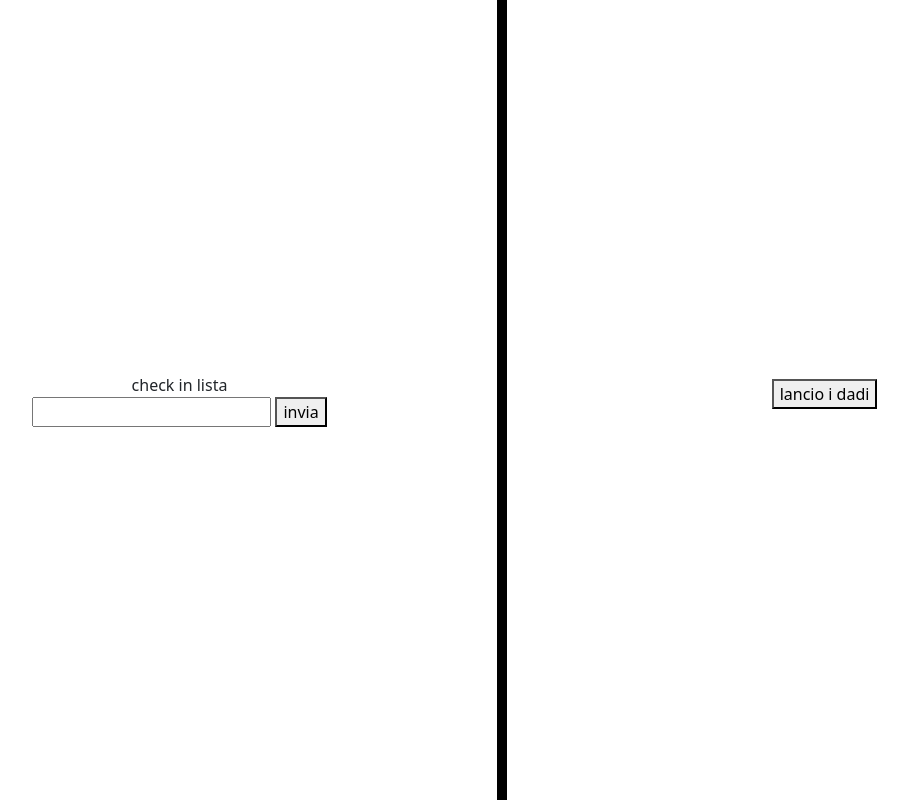
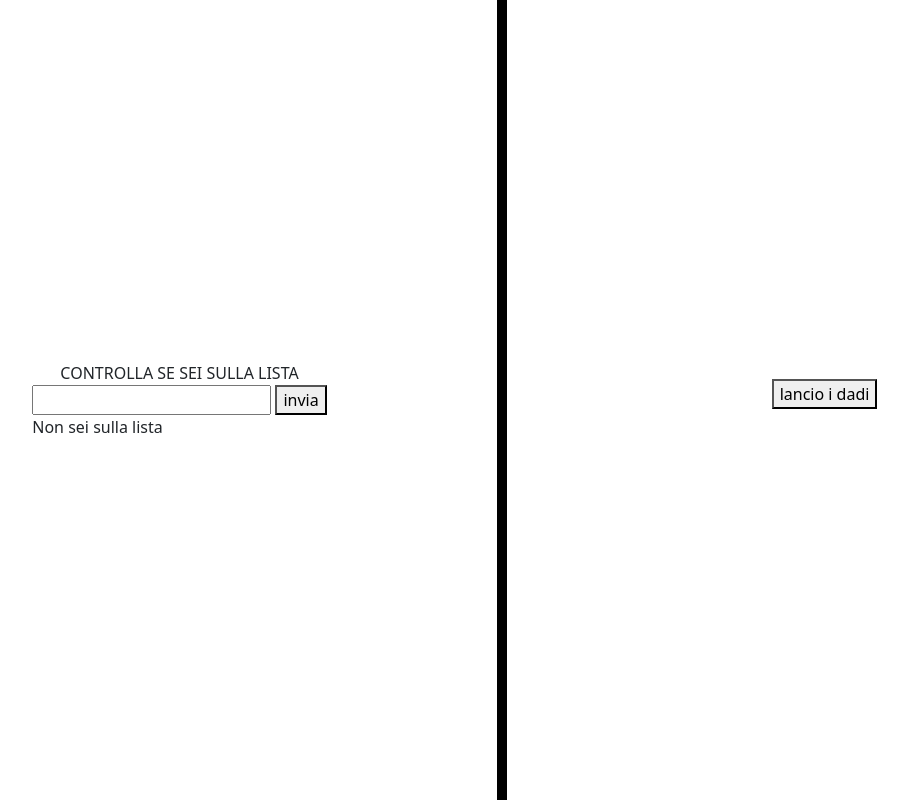
Before and after one commit to LorisGalleana/js-mail-dadi, a plain HTML site: page index.html in a window 1280 px wide. Both pictures are taken after a click on the button "invia". Shown: the whole page, without its empty margins (138-1046 px from the left). Drawn offline with nearby package versions, Linux system fonts and the light colour scheme.

Commit message:
feat add innerhtml

```diff
--- a/index.html
+++ b/index.html
@@ -15,10 +15,11 @@
 <body>
     <div class="container-page">
         <div class="page-left">
-            <div>check in lista</div>
+            <div class="accesso">CONTROLLA SE SEI SULLA LISTA</div>
             <div class="inserire-mail">
                 <input type="email" name="" id="" class="autorizzato">
                 <button class="send"> invia</button>
+                <div class="lista"></div>
             </div>
         </div>
         <div class="divisor"></div>
--- a/myscript.js
+++ b/myscript.js
@@ -4,6 +4,7 @@ let nome = ["mario.rossi@example.com", "giulia.verdi@example.com", "luigi.bianch
 
 let invitato = document.querySelector(".autorizzato");
 let invia = document.querySelector(".send");
+let lista = document.querySelector(".lista");
 
 invia.addEventListener("click", function() {
     for (let i = 0; i < nome.length; i++) {
@@ -11,10 +12,12 @@ invia.addEventListener("click", function() {
 
         if (invitato.value === nome[i]) {
           console.log("sei sulla lista");
+          lista.innerHTML = "Sei sulla lista"
           break;
         }
         else{
           console.log("non sei sulla lista")
+          lista.innerHTML = "Non sei sulla lista"
         }
 
       };
```
